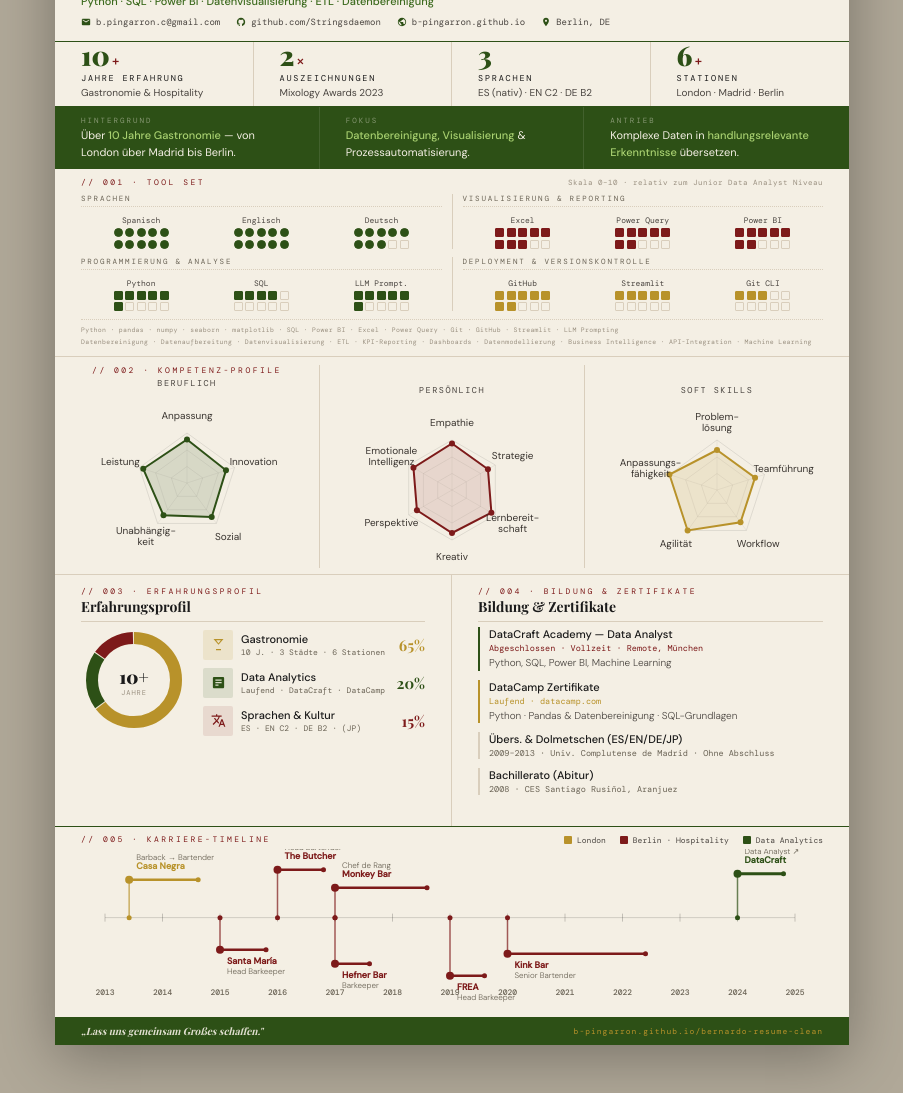
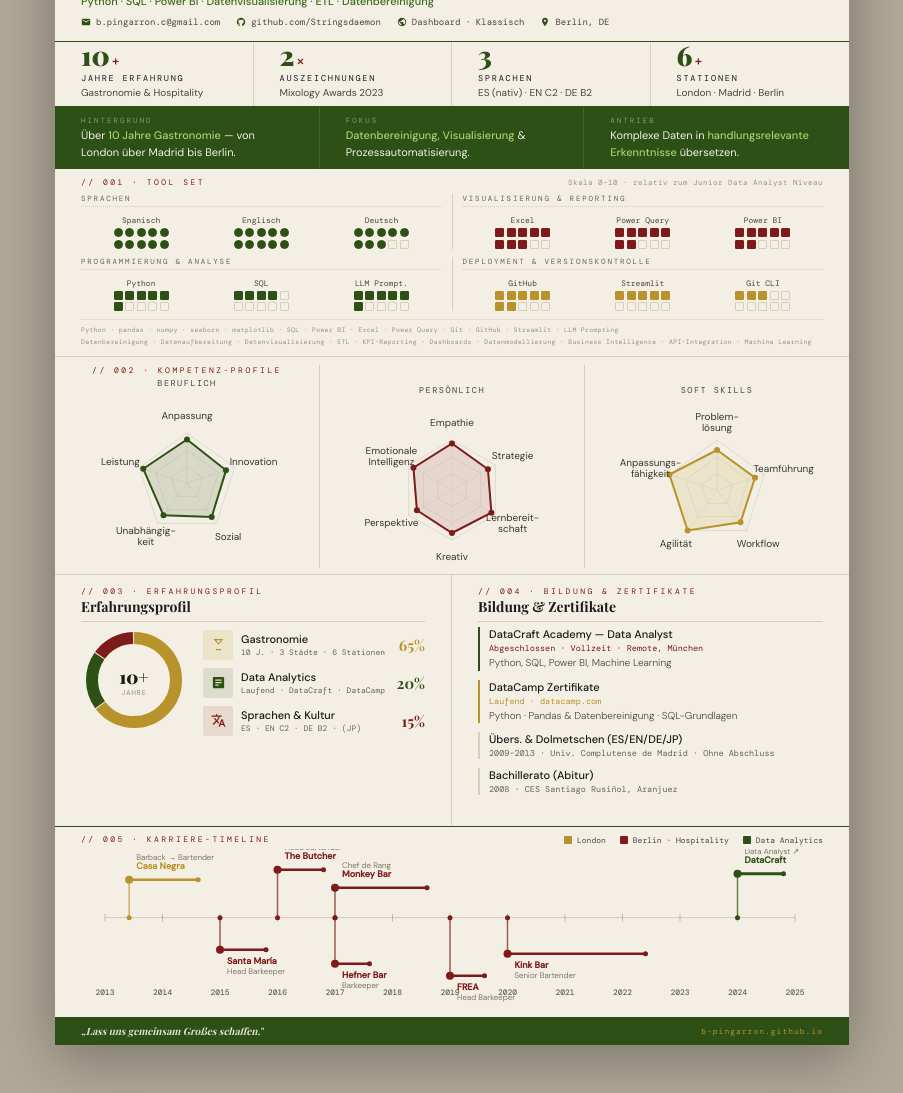
Before and after one commit to B-Pingarron/Bernardo-Pingarron---Dashboard-Lebenslauf, a plain HTML site: page index.html in a window 1280 px wide. Shown: the part 106-1199 px from the top of the page, without its empty margins (188-1091 px from the left). Drawn offline with nearby package versions, Linux system fonts and the light colour scheme; a web font is replaced by a local one.

Commit message:
hypelinks done
Hyprelinks done! Dashboard and Klasisc links work!

```diff
--- a/index.html
+++ b/index.html
@@ -166,10 +166,14 @@ body{background:#B0A898;font-family:'DM Sans',sans-serif;display:flex;flex-direc
           <svg viewBox="0 0 24 24"><path d="M12 2C6.48 2 2 6.48 2 12c0 4.42 2.87 8.17 6.84 9.5.5.09.66-.22.66-.48v-1.7c-2.78.6-3.37-1.34-3.37-1.34-.46-1.16-1.11-1.47-1.11-1.47-.91-.62.07-.61.07-.61 1 .07 1.53 1.03 1.53 1.03.89 1.52 2.34 1.08 2.91.83.09-.65.35-1.09.63-1.34-2.22-.25-4.55-1.11-4.55-4.94 0-1.09.39-1.98 1.03-2.68-.1-.25-.45-1.27.1-2.64 0 0 .84-.27 2.75 1.02A9.56 9.56 0 0112 6.8c.85 0 1.71.11 2.51.33 1.91-1.29 2.75-1.02 2.75-1.02.55 1.37.2 2.39.1 2.64.64.7 1.03 1.59 1.03 2.68 0 3.84-2.34 4.68-4.57 4.93.36.31.68.92.68 1.85v2.74c0 .27.16.58.67.48A10.01 10.01 0 0022 12c0-5.52-4.48-10-10-10z"/></svg>
           <a href="https://github.com/Stringsdaemon" target="_blank" class="c-item">github.com/Stringsdaemon</a>
         </span>
+
         <span class="c-item">
           <svg viewBox="0 0 24 24"><path d="M12 2C6.48 2 2 6.48 2 12s4.48 10 10 10 10-4.48 10-10S17.52 2 12 2zm-1 17.93c-3.95-.49-7-3.85-7-7.93 0-.62.08-1.21.21-1.79L9 15v1c0 1.1.9 2 2 2v1.93zm6.9-2.54c-.26-.81-1-1.39-1.9-1.39h-1v-3c0-.55-.45-1-1-1H8v-2h2c.55 0 1-.45 1-1V7h2c1.1 0 2-.9 2-2v-.41c2.93 1.19 5 4.06 5 7.41 0 2.08-.8 3.97-2.1 5.39z"/></svg>
-        <a href="https://b-pingarron.github.io/B-Pingarron-Dashboard-Lebenslauf/" target="_blank" class="c-item">b-pingarron.github.io</a>
+          <a href="https://b-pingarron.github.io/B-Pingarron-Dashboard-Lebenslauf/" target="_blank" class="c-item">Dashboard</a>
+          ·
+          <a href="https://b-pingarron.github.io/Pingarron-Bernardo-Lebenslauf-Klassic/" target="_blank" class="c-item">Klassisch</a>
         </span>
+
         <span class="c-item">
           <svg viewBox="0 0 24 24"><path d="M12 2C8.13 2 5 5.13 5 9c0 5.25 7 13 7 13s7-7.75 7-13c0-3.87-3.13-7-7-7zm0 9.5c-1.38 0-2.5-1.12-2.5-2.5s1.12-2.5 2.5-2.5 2.5 1.12 2.5 2.5-1.12 2.5-2.5 2.5z"/></svg>
           Berlin, DE
@@ -319,7 +323,7 @@ body{background:#B0A898;font-family:'DM Sans',sans-serif;display:flex;flex-direc
 
 <div class="bottom-bar">
   <div class="bottom-quote">„Lass uns gemeinsam Großes schaffen."</div>
-  <div class="bottom-mono"><a href="https://b-pingarron.github.io/bernardo-resume-clean/" target="_blank" style="color:inherit;text-decoration:none;">b-pingarron.github.io/bernardo-resume-clean</a></div>
+  <div class="bottom-mono"><a href="https://https://b-pingarron.github.io/Pingarron-Bernardo-Lebenslauf-Klassic/" target="_blank" style="color:inherit;text-decoration:none;">b-pingarron.github.io</a></div>
 </div>
 </div>
 
```
Lines whose indentation alone changed are shown as unchanged.
